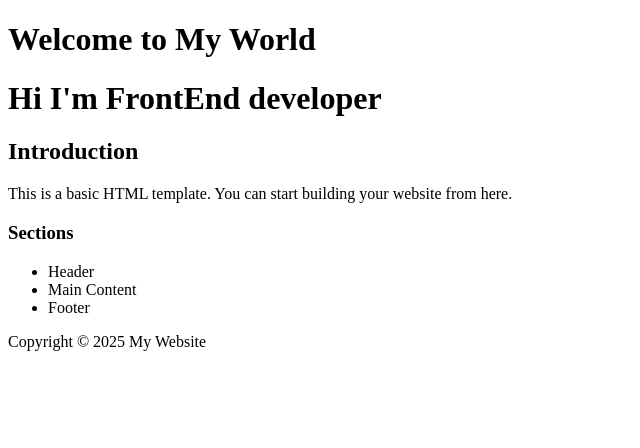
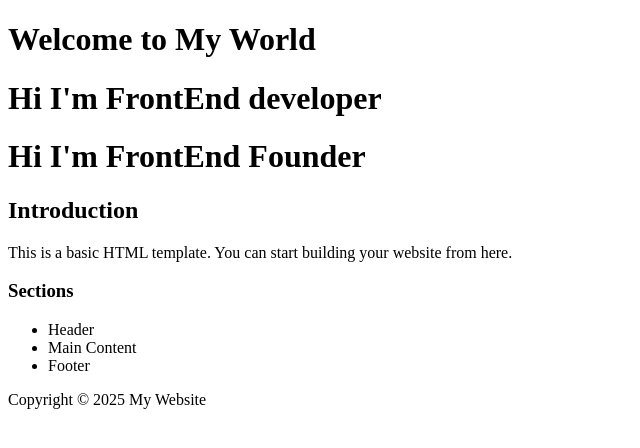
Before and after one commit to Lakshmanan-8/samplerepo, a plain HTML site: page index.html in a window 1280 px wide. Shown: the whole page, without its empty margins (0-640 px from the left). Drawn offline with Linux system fonts and the light colour scheme.

Commit message:
Feat : Added new code

```diff
--- a/index.html
+++ b/index.html
@@ -11,6 +11,7 @@
     <header>
         <h1>Welcome to My World</h1>
         <h1>Hi I'm FrontEnd developer</h1>
+        <h1>Hi I'm FrontEnd Founder</h1>
     </header>
 
     <main>
```
